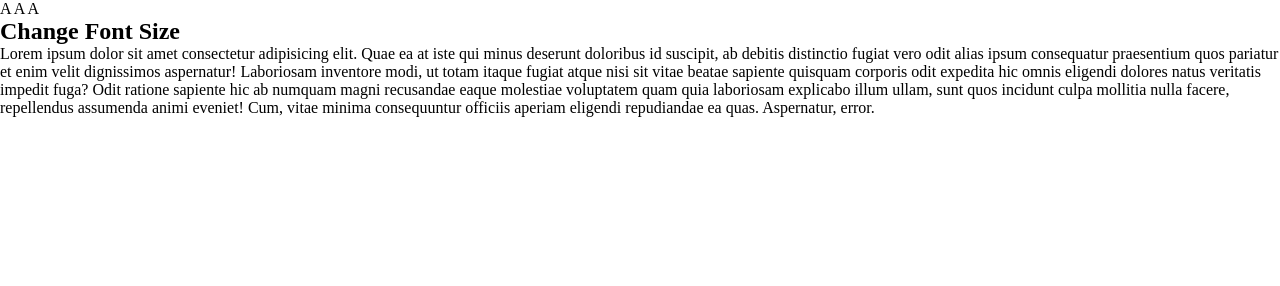
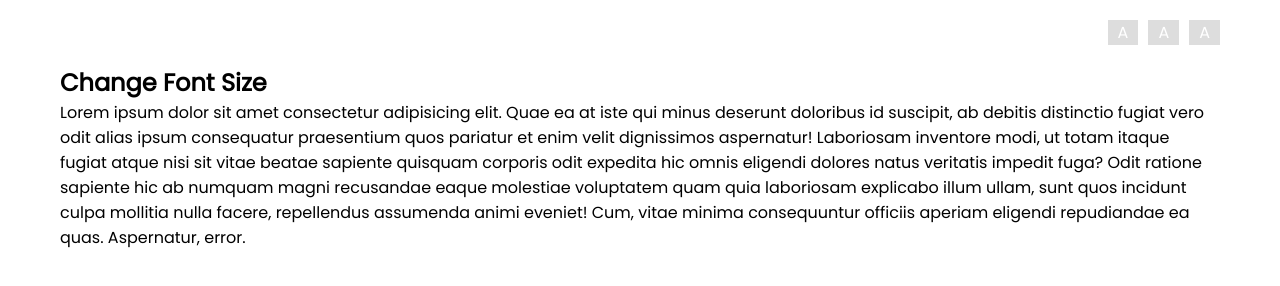
Before and after one commit to CJR85/font-size-change, a plain HTML site: page index.html in a window 1280 px wide. Drawn offline with Linux system fonts and the light colour scheme.

Commit message:
Style body, container & buttons.

```diff
--- a/style.css
+++ b/style.css
@@ -4,4 +4,39 @@
   margin: 0;
   padding: 0;
   box-sizing: border-box;
+  font-family: 'Poppins', sans-serif;
 }
+
+body {
+  display: flex;
+  justify-content: flex-start;
+  align-items: flex-start;
+}
+
+.container {
+  position: relative;
+  display: flex;
+  justify-content: center;
+  align-items: center;
+  width: 1200px;
+  flex-direction: column;
+  margin: 20px auto;
+  padding: 0px 20px;
+}
+
+.container .buttons {
+  width: 100%;
+  display: flex;
+  justify-content: flex-end;
+  align-items: flex-end;
+  margin-bottom: 20px;
+}
+
+.container .buttons .btn {
+  padding: 0px 10px;
+  display: inline-flex;
+  background: #ddd;
+  color: #fff;
+  margin-left: 10px;
+  cursor: pointer;
+}
```
